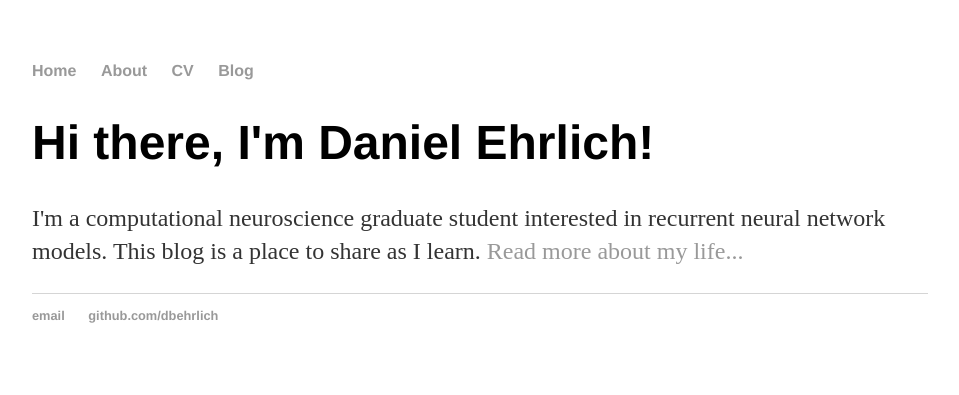
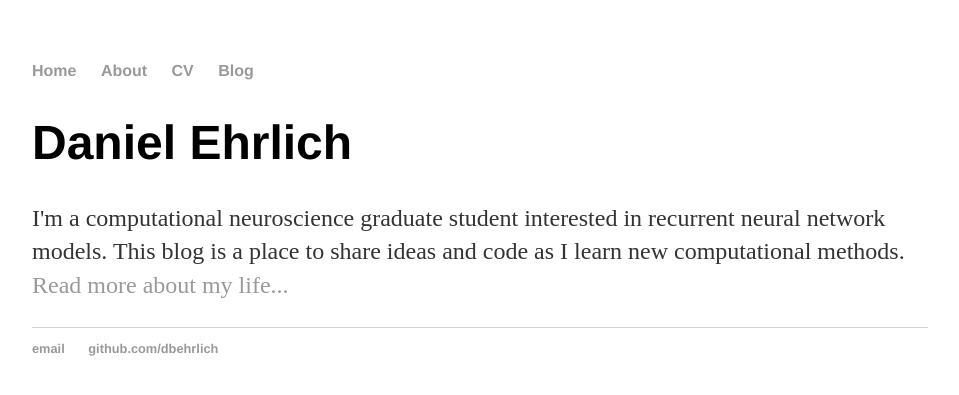
Before and after one commit to dbehrlich/dbehrlich.github.io, a Jekyll site: the page built from index.html, in a window 1280 px wide. Shown: the top 395 px of the page, without its empty margins (160-1119 px from the left). Built offline with Jekyll 4.4.1, drawn with Linux system fonts in a browser that asks for light colours.

Commit message:
changed text

```diff
--- a/about/index.html
+++ b/about/index.html
@@ -5,7 +5,8 @@
 
 		<div class="about">
 			<h1>About</h1>
-			<p> I did my undergraduate study at New York University, concentrating in Quantitative Behavioral Economics and Applied Neuroscience. After Graduating I moved to Yale to work with Ifat Levy at the Decision Neuroscience Lab. I am currently a graduate student in the lab of John Murray, doing work both in analysis of primarily primate electrophysiology data in complement with theoretical work utizling recurrent neural networks. </p>
+			<p> I received my baccalaureate from New York University, concentrating in Quantitative Behavioral Economics and Applied Neuroscience. After Graduating I moved to Yale to work with Dr. Ifat Levy at the Decision Neuroscience Lab. I am currently a graduate student in the lab of Dr. John Murray, doing work both in analysis of electrophysiological data in complement with theoretical work utizling recurrent neural networks. </p>
+            <p> I am particularly interested in two main domains: 1) the neural circuit structures underlying higher order cognition including decision making and working memory, 2) perceptual processing in dynamic environments. </p>
 
 
 		</div>
--- a/cv/index.html
+++ b/cv/index.html
@@ -8,7 +8,7 @@
 					<h1>Daniel Ehrlich</h1>
 					<address>
 					<strong>Yale University, Division of Neurocognition, Neurocomputation and Neurogenetics</strong><br>
-					40 Temple St.<br>
+					40 Temple St., 6E<br>
 					New Haven, CT 06510<br>
 					<span class="obfuscate">daniel.ehrlich@yale.edu</span>
 					</address>
--- a/index.html
+++ b/index.html
@@ -4,6 +4,6 @@
 ---
 
 		<div class="blurb">
-			<h1>Hi there, I'm Daniel Ehrlich!</h1>
-			<p>I'm a computational neuroscience graduate student interested in recurrent neural network models. This blog is a place to share as I learn. <a href="/about">Read more about my life...</a></p>
+			<h1>Daniel Ehrlich</h1>
+			<p>I'm a computational neuroscience graduate student interested in recurrent neural network models. This blog is a place to share ideas and code as I learn new computational methods. <a href="/about">Read more about my life...</a></p>
 		</div>
```
